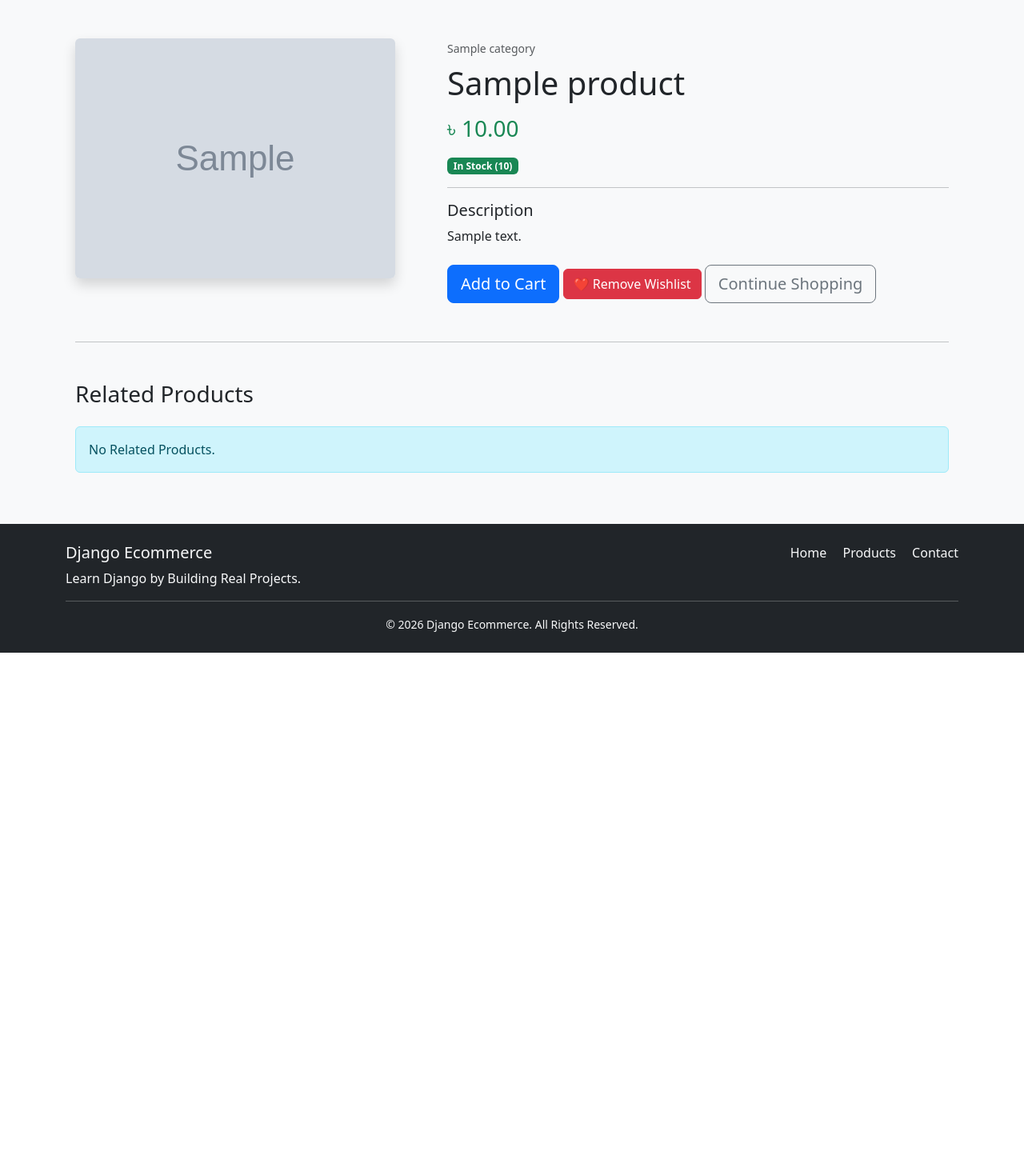
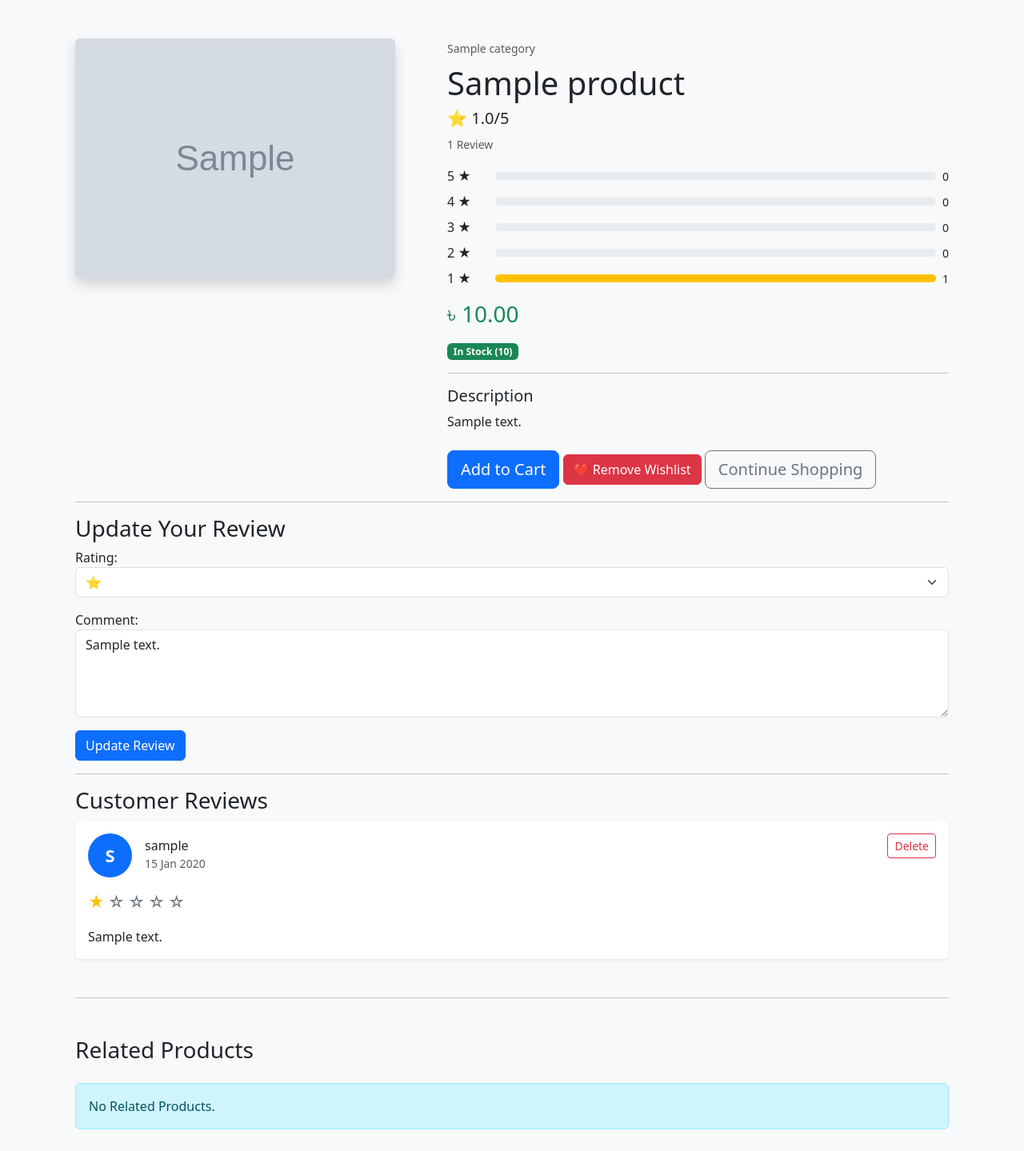
Before and after one commit to alifahmedpbd/django-ecommerce-web, a Django app: a page that uses templates/store/product_detail.html in a window 1280 px wide. Shown: the part 72-1511 px from the top of the page at 80% size. Before the commit the page ends 888 px from the top, so only its background shows below. Run offline with Django 5.2, Linux system fonts and the light colour scheme; a user stored in the database is signed in; tables that the repository leaves empty hold one stand-in row (values such as "Sample post"); grey boxes marked "Sample" are stand-in pictures.

Commit message:
add complete review & rating system with wishlist improvements and home page redesign

```diff
--- a/store/context_processors.py
+++ b/store/context_processors.py
@@ -1,4 +1,5 @@
 from .models import Wishlist
+
 
 def wishlist_count(request):
 
@@ -6,12 +7,10 @@ def wishlist_count(request):
 
     if request.user.is_authenticated:
 
-        if request.user.is_authenticated:
+        count = Wishlist.objects.filter(
+            user=request.user
+        ).count()
 
-            count = Wishlist.objects.filter(
-                user=request.user
-            ).count()
-
-        return {
-            "wishlist_count": count
-        }
+    return {
+        "wishlist_count": count,
+    }
--- /dev/null
+++ b/store/forms.py
@@ -0,0 +1,41 @@
+from django import forms
+from .models import Review
+
+class ReviewForm(forms.ModelForm):
+
+    class Meta:
+        model = Review
+        fields = [
+            "rating",
+            "comment",
+        ]
+
+        from django import forms
+from .models import Review
+
+
+class ReviewForm(forms.ModelForm):
+
+    class Meta:
+        model = Review
+        fields = [
+            "rating",
+            "comment",
+        ]
+
+        widgets = {
+            "rating": forms.Select(attrs={"class": "form-select",}),
+            "comment": forms.Textarea(attrs={"class": "form-control", "rows": 4, "placeholder": "Write your review...",}),
+        }
+
+    def clean_comment(self):
+
+        comment = self.cleaned_data["comment"]
+
+        if len(comment.strip()) < 10:
+
+            raise forms.ValidationError(
+                "Review must contain at least 10 characters."
+            )
+
+        return comment
--- a/store/models.py
+++ b/store/models.py
@@ -1,6 +1,7 @@
 from django.db import models
 from django.urls import reverse
 from accounts.models import User
+from django.db.models import Avg
 # Create your models here.
 
 class Category(models.Model):
@@ -37,13 +38,19 @@ class Product(models.Model):
     def get_absolute_url(self):
         return reverse("store:product_detail", args=[self.slug])
 
+    def average_rating(self):
+
+        return self.reviews.aggregate(
+            average=Avg("rating")
+        )["average"] or 0
+
 # ==========================================
 # Wishlist Model
 # ==========================================
 
 class Wishlist(models.Model):
 
-    user = models.ForeignKey(User, on_delete=models.CASCADE, related_name="Wishlist",)
+    user = models.ForeignKey(User, on_delete=models.CASCADE, related_name="wishlist",)
     product = models.ForeignKey(Product, on_delete=models.CASCADE, related_name="wishlisted_by",)
     created_at = models.DateTimeField(auto_now_add=True)
     class Meta:
@@ -54,3 +61,40 @@ class Wishlist(models.Model):
 
     def __str__(self):
         return f"{self.user.username} ❤️ {self.product.name}"
+
+# ==========================================
+# Product Review Model
+# ==========================================
+
+class Review(models.Model):
+    RATING_CHOICES = (
+        (1, "⭐"),
+
+        (2, "⭐⭐"),
+
+        (3, "⭐⭐⭐"),
+
+        (4, "⭐⭐⭐⭐"),
+
+        (5, "⭐⭐⭐⭐⭐"),
+
+    )
+
+    product = models.ForeignKey(Product, on_delete=models.CASCADE, related_name="reviews")
+    user = models.ForeignKey(User, on_delete=models.CASCADE, related_name="reviews")
+    rating = models.PositiveSmallIntegerField(choices=RATING_CHOICES)
+    comment = models.TextField()
+    created_at = models.DateTimeField(auto_now_add=True)
+
+    class Meta:
+        unique_together = (
+            "product",
+            "user",
+        )
+
+        ordering = [
+            "-created_at"
+        ]
+
+    def __str__(self):
+        return f"{self.product.name} - {self.user.username}"
--- a/store/urls.py
+++ b/store/urls.py
@@ -10,6 +10,7 @@ urlpatterns = [
     path("products/", views.product_list, name="product_list"),
     path("category/<slug:category_slug>/", views.product_list, name="products_by_category"),
     path("products/<slug:slug>/", views.product_detail, name="product_detail"),
+    path("review/delete/<int:review_id>/", views.delete_review, name="delete_review"),
     path("wishlist/add/<int:product_id>/", views.add_to_wishlist, name="add_to_wishlist"),
     path("wishlist/remove/<int:product_id>/", views.remove_from_wishlist, name="remove_from_wishlist"),
     path("wishlist/", views.wishlist, name="wishlist"),
--- a/store/views.py
+++ b/store/views.py
@@ -1,8 +1,11 @@
 from django.shortcuts import render, get_object_or_404, redirect
-from .models import Product, Category, Wishlist
+from .models import Product, Category, Wishlist, Review
 from django.core.paginator import Paginator
 from django.db.models import Q
 from django.contrib.auth.decorators import login_required
+from .forms import ReviewForm
+from django.db.models import Count
+from django.contrib import messages
 # Create your views here.
 
 def product_list(request, category_slug=None):
@@ -99,7 +102,40 @@ def product_list(request, category_slug=None):
 
 def product_detail(request, slug):
     product = get_object_or_404(Product, slug=slug, available=True)
+    form = None
     related_products = Product.objects.filter(category=product.category, available=True).exclude(id=product.id)[:4]
+    product.views += 1
+    product.save()
+
+    reviews = product.reviews.all()
+
+    average_rating = product.average_rating()
+
+    total_reviews = reviews.count()
+
+    rating_summary = []
+
+    for star in range(5, 0, -1):
+
+        count = reviews.filter(
+            rating=star
+        ).count()
+
+        percentage = 0
+
+        if total_reviews:
+
+            percentage = (count / total_reviews) * 100
+
+        rating_summary.append({
+
+            "star": star,
+
+            "count": count,
+
+            "percentage": percentage,
+
+        })
 
     is_wishlisted = False
 
@@ -110,13 +146,91 @@ def product_detail(request, slug):
             product=product
         ).exists()
 
+    # Review Form
+    if request.user.is_authenticated:
+
+        review = Review.objects.filter(
+            product=product,
+            user=request.user,
+        ).first()
+
+        if request.method == "POST":
+
+            form = ReviewForm(
+                request.POST,
+                instance=review,
+            )
+
+            if form.is_valid():
+
+                review = form.save(commit=False)
+
+                review.user = request.user
+
+                review.product = product
+
+                review.save()
+
+                messages.success(
+                    request,
+                    "Thank you for your review."
+                )
+
+
+
+                return redirect(
+                    "store:product_detail",
+                    slug=product.slug,
+                )
+
+        else:
+
+            form = ReviewForm(
+                instance=review,
+            )
+
+    else:
+
+        form = None
+
     context = {
         "product": product,
         "related_products": related_products,
+        "reviews": reviews,
+        "rating_summary": rating_summary,
+        "average_rating": average_rating,
+        "total_reviews": total_reviews,
+        "form": form,
         "is_wishlisted": is_wishlisted
     }
 
     return render(request, "store/product_detail.html", context)
+
+
+from django.contrib import messages
+
+@login_required
+def delete_review(request, review_id):
+
+    review = get_object_or_404(
+        Review,
+        id=review_id,
+        user=request.user,
+    )
+
+    product_slug = review.product.slug
+
+    review.delete()
+
+    messages.success(
+        request,
+        "Review deleted successfully."
+    )
+
+    return redirect(
+        "store:product_detail",
+        slug=product_slug,
+    )
 
 # ==========================================
 # Add Product To Wishlist
--- a/templates/store/product_detail.html
+++ b/templates/store/product_detail.html
@@ -55,6 +55,54 @@
                 {{ product.name }}
 
             </h1>
+            <div class="mb-3">
+
+                <h5>
+
+                    ⭐ {{ average_rating|floatformat:1 }}/5
+
+                </h5>
+
+                <small class="text-muted">
+
+                    {{ total_reviews }} Review{{ total_reviews|pluralize }}
+
+                </small>
+
+            </div>
+
+            <div class="mt-3">
+
+                {% for item in rating_summary %}
+
+                <div class="d-flex align-items-center mb-2">
+
+                    <div style="width:60px;">
+
+                        {{ item.star }} ★
+
+                    </div>
+
+                    <div class="progress flex-grow-1" style="height:10px;">
+
+                    <div
+                        class="progress-bar bg-warning"
+                        style="width: {{ item.percentage|floatformat:0 }}%;"
+                    ></div>
+
+                </div>
+
+                <small class="ms-2">
+
+                    {{ item.count }}
+
+                </small>
+
+            </div>
+
+            {% endfor %}
+
+            </div>
 
             <h3 class="text-success my-3">
 
@@ -143,6 +191,166 @@
 
     </div>
 
+    <hr>
+
+<h3>
+
+    {% if form.instance.pk %}
+
+        Update Your Review
+
+    {% else %}
+
+        Write a Review
+
+    {% endif %}
+
+</h3>
+
+{% if user.is_authenticated %}
+
+<form method="post">
+
+    {% csrf_token %}
+
+    {{ form.as_p }}
+
+    <button
+        type="submit"
+        class="btn btn-primary"
+    >
+
+        {% if form.instance.pk %}
+
+            Update Review
+
+        {% else %}
+
+            Submit Review
+
+        {% endif %}
+
+    </button>
+
+</form>
+
+{% else %}
+
+<p>
+
+    Please login to write a review.
+
+</p>
+
+{% endif %}
+
+<hr>
+
+<h3>
+
+    Customer Reviews
+
+</h3>
+
+{% for review in reviews %}
+
+<div class="card shadow-sm border-0 mb-4">
+
+    <div class="card-body">
+
+        <div class="d-flex justify-content-between">
+
+            <div class="d-flex align-items-center">
+
+                <div
+                    class="rounded-circle bg-primary text-white d-flex justify-content-center align-items-center me-3"
+                    style="
+                        width:55px;
+                        height:55px;
+                        font-size:22px;
+                        font-weight:bold;
+                    "
+                >
+
+                    {{ review.user.username|first|upper }}
+
+                </div>
+
+                <div>
+
+                    <h6 class="mb-0">
+
+                        {{ review.user.username }}
+
+                    </h6>
+
+                    <small class="text-muted">
+
+                        {{ review.created_at|date:"d M Y" }}
+
+                    </small>
+
+                </div>
+
+            </div>
+
+            {% if review.user == request.user %}
+
+                <div>
+
+                    <a
+                        href="{% url 'store:delete_review' review.id %}"
+                        class="btn btn-sm btn-outline-danger"
+                    >
+
+                        Delete
+
+                    </a>
+
+                </div>
+
+            {% endif %}
+
+        </div>
+
+        <div class="mt-3">
+
+            {% for i in "12345" %}
+
+                {% if forloop.counter <= review.rating %}
+
+                    <span class="text-warning fs-5">★</span>
+
+                {% else %}
+
+                    <span class="text-secondary fs-5">☆</span>
+
+                {% endif %}
+
+            {% endfor %}
+
+        </div>
+
+        <p class="mt-3 mb-0">
+
+            {{ review.comment }}
+
+        </p>
+
+    </div>
+
+</div>
+
+{% empty %}
+
+<div class="alert alert-info">
+
+    No reviews yet.
+
+</div>
+
+{% endfor %}
+
     <!-- ===========================
          Related Products
     =========================== -->
--- a/templates/store/product_list.html
+++ b/templates/store/product_list.html
@@ -362,6 +362,10 @@
 
                             </h5>
 
+                            ⭐ {{ product.average_rating|floatformat:1 }}
+
+                            ({{ product.reviews.count }})
+
                             {% if product.description %}
 
                             <p class="card-text text-muted">
```
Also changed, not shown: store/admin.py (+21 -1 lines), templates/core/home.html (+113 -51 lines), store/migrations/0005_review.py (added).
